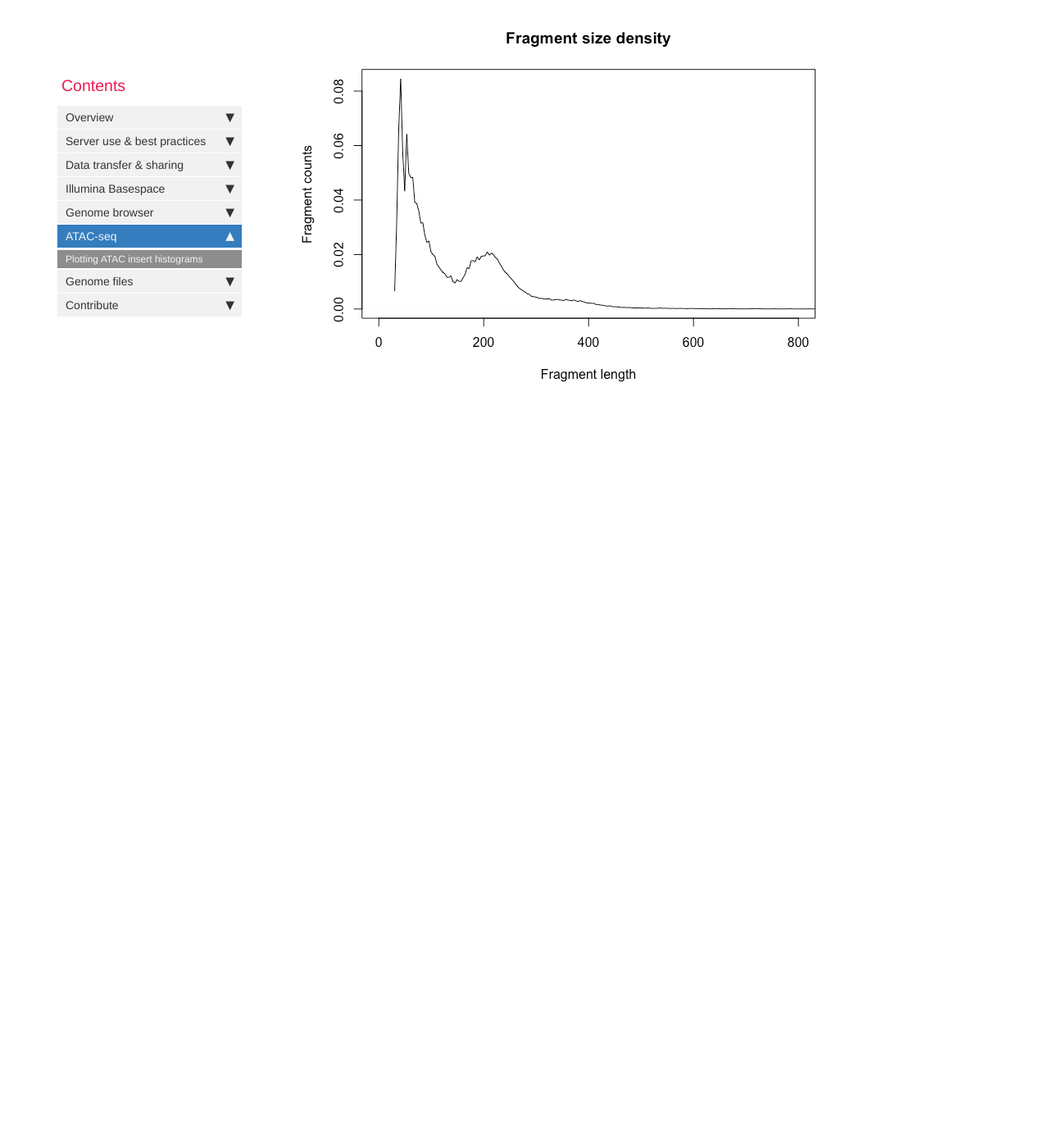
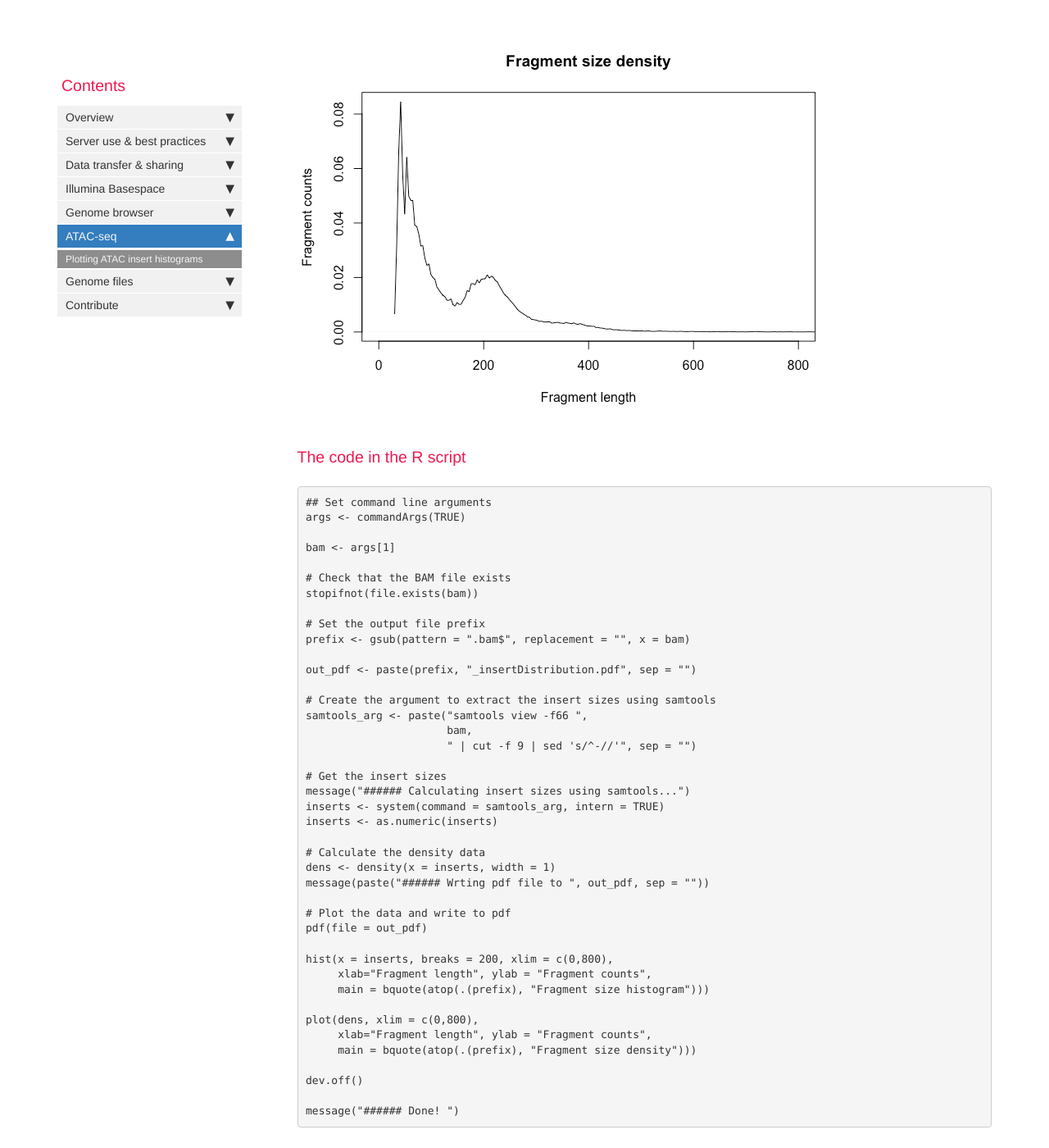
Before and after one commit to ListerLab/guides, a Jekyll site: the page built from pages/mydoc/mydoc_plot_atac_insert_sizes.md, in a window 1280 px wide and 1400 px high, scrolled down 2220 px. Shown: the whole window at 82% size. Built offline with Jekyll 4.4.1, drawn with Linux system fonts in a browser that asks for light colours; comment, search, counter and statistics services are not loaded; before the commit the page ends 2719 px from its top, so only the background shows below that; some of the changed text lies outside the part shown.

Commit message:
Update mydoc_plot_atac_insert_sizes.md

````diff
--- a/pages/mydoc/mydoc_plot_atac_insert_sizes.md
+++ b/pages/mydoc/mydoc_plot_atac_insert_sizes.md
@@ -73,3 +73,49 @@ plot(dens, xlim = c(0,800),
      main = bquote(atop(.(prefix), "Fragment size density")))
 ```
 ![](images/atac_density.png)
+
+
+### The code in the R script
+```{r}
+## Set command line arguments
+args <- commandArgs(TRUE)
+
+bam <- args[1]
+
+# Check that the BAM file exists
+stopifnot(file.exists(bam))
+
+# Set the output file prefix
+prefix <- gsub(pattern = ".bam$", replacement = "", x = bam)
+
+out_pdf <- paste(prefix, "_insertDistribution.pdf", sep = "")
+
+# Create the argument to extract the insert sizes using samtools
+samtools_arg <- paste("samtools view -f66 ",
+                      bam,
+                      " | cut -f 9 | sed 's/^-//'", sep = "")
+
+# Get the insert sizes
+message("###### Calculating insert sizes using samtools...")
+inserts <- system(command = samtools_arg, intern = TRUE)
+inserts <- as.numeric(inserts)
+
+# Calculate the density data
+dens <- density(x = inserts, width = 1)
+message(paste("###### Wrting pdf file to ", out_pdf, sep = ""))
+
+# Plot the data and write to pdf
+pdf(file = out_pdf)
+
+hist(x = inserts, breaks = 200, xlim = c(0,800),
+     xlab="Fragment length", ylab = "Fragment counts",
+     main = bquote(atop(.(prefix), "Fragment size histogram")))
+
+plot(dens, xlim = c(0,800),
+     xlab="Fragment length", ylab = "Fragment counts",
+     main = bquote(atop(.(prefix), "Fragment size density")))
+
+dev.off()
+
+message("###### Done! ")
+```
````
